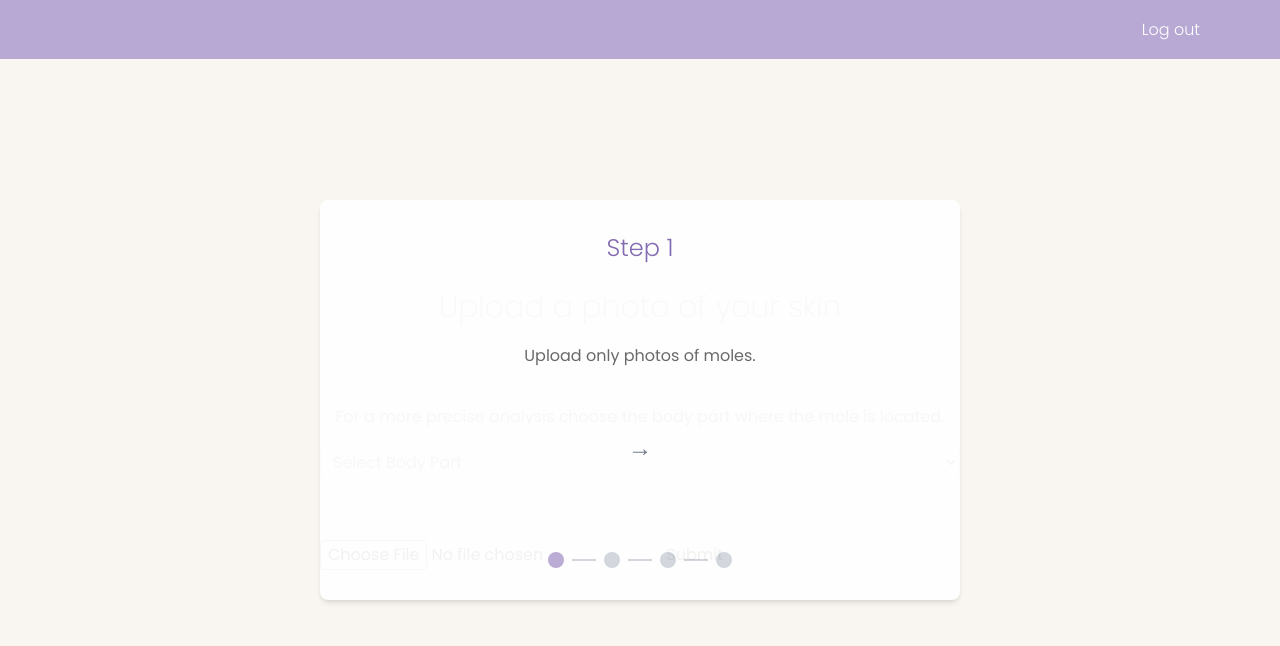
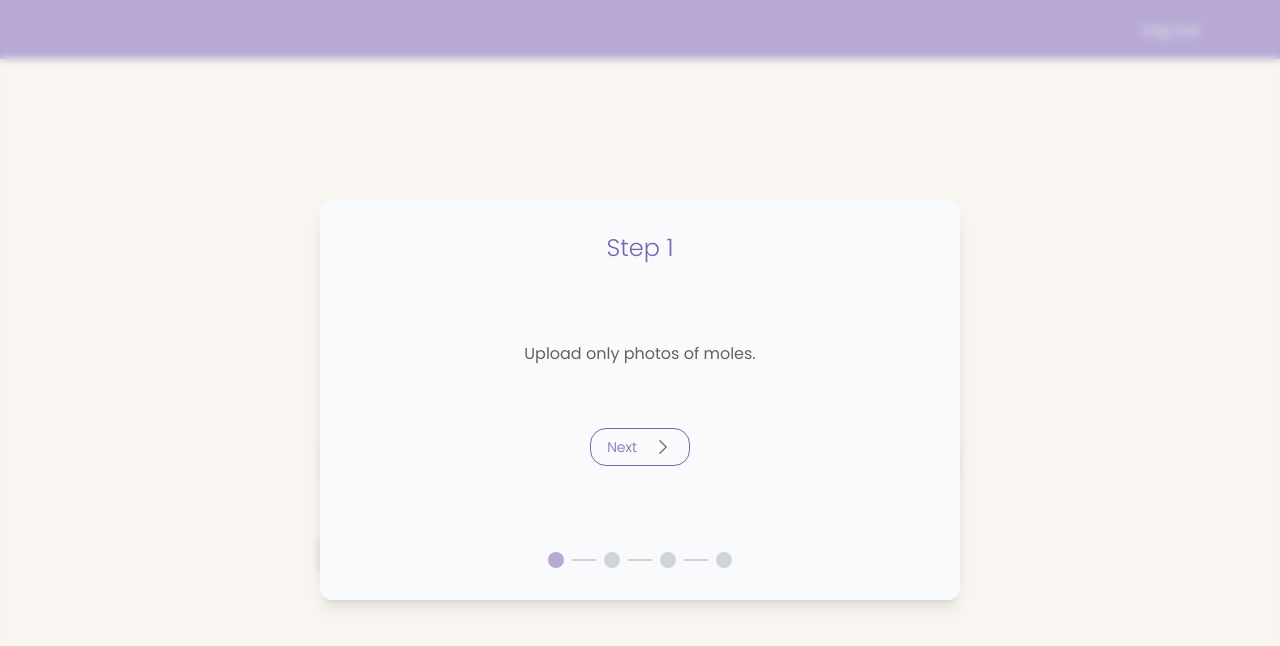
Before and after one commit to kaisaarumeel/skin-cancer-detector, a SvelteKit app in the folder client/: page /upload in a window 1280 px wide. Shown: the top 646 px of the page. Built offline with nearby package versions, Linux system fonts and the light colour scheme.

Commit message:
#8 Minor styling updates

```diff
--- a/client/src/components/Guide.svelte
+++ b/client/src/components/Guide.svelte
@@ -20,15 +20,16 @@
   </script>
 
 
-<div class="bg-white opacity-95 rounded-lg p-8 shadow-md w-3/4 lg:w-2/4 h-1/2 flex flex-col justify-between items-center">
+<div class="bg-slate-50 text-center rounded-xl p-8 shadow-lg w-3/4 lg:w-2/4 h-1/2 flex flex-col justify-between items-center">
     <h2 class="text-2xl text-secondary font-light mb-4">{steps[currentStep - 1].title}</h2>
     <p class="text-tertiary">{steps[currentStep - 1].description}</p>
 
     <div class="flex justify-center items-center">
     <button
         on:click={nextStep}
-        class="text-2xl font-bold text-gray-500 hover:text-gray-700">
-        →
+        class="pl-4 flex items-center justify-center text-sm font-light text-secondary hover:bg-stone-200 border border-secondary rounded-2xl pt-2 pb-2 pr-4 pl-4">
+        Next
+        <img class="h-5 pl-4" src="right-arrow.png" alt="Arrow right">
     </button>
     </div>
 
--- a/client/src/routes/upload/+page.svelte
+++ b/client/src/routes/upload/+page.svelte
@@ -19,7 +19,7 @@
 
   <!-- Guide Component as an Overlay -->
   {#if currentStep < totalSteps} <!-- Directly check if currentStep is less than or equal to totalSteps -->
-    <div class="absolute top-0 left-0 w-full h-full bg-opacity-50 flex items-center justify-center">
+    <div class="backdrop-blur-sm absolute top-0 left-0 w-full h-full bg-opacity-50 flex items-center justify-center">
         <Guide {currentStep} on:nextStep={nextStep}></Guide>
     </div>
   {/if}
```
Also changed, not shown: client/static/right-arrow.png (added).
